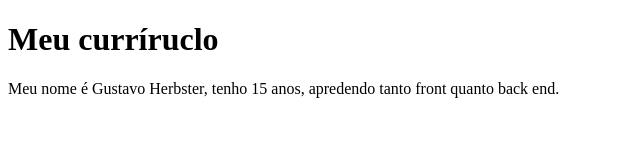
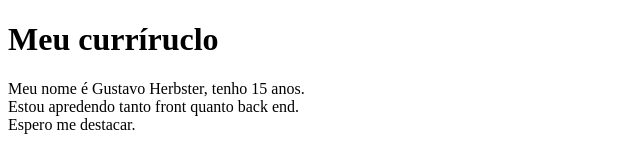
Before and after one commit to GustavoHerb/ativdade1, a plain HTML site: page index.html in a window 1280 px wide. Shown: the whole page, without its empty margins (0-640 px from the left). Drawn offline with Linux system fonts and the light colour scheme.

Commit message:
Add files via upload

```diff
--- a/index.html
+++ b/index.html
@@ -8,7 +8,9 @@
 <body>
 
     <h1>  Meu curríruclo  </h1>
-<p> Meu nome é Gustavo Herbster, tenho 15 anos, apredendo tanto front quanto back end. <br>
+<p> Meu nome é Gustavo Herbster, tenho 15 anos.<br>
+    Estou apredendo tanto front quanto back end. <br>
+    Espero me destacar.
 </p>
 
 
```
